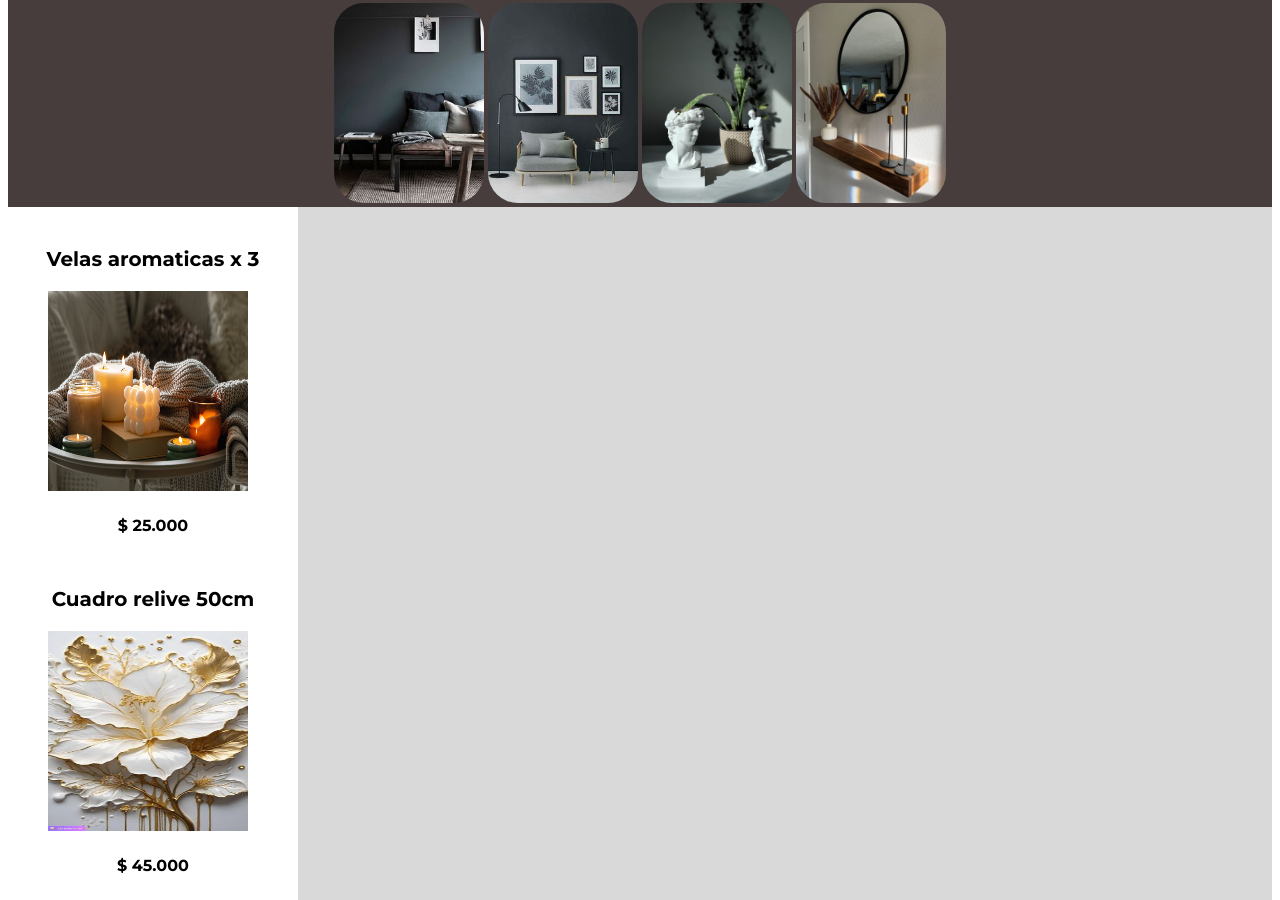
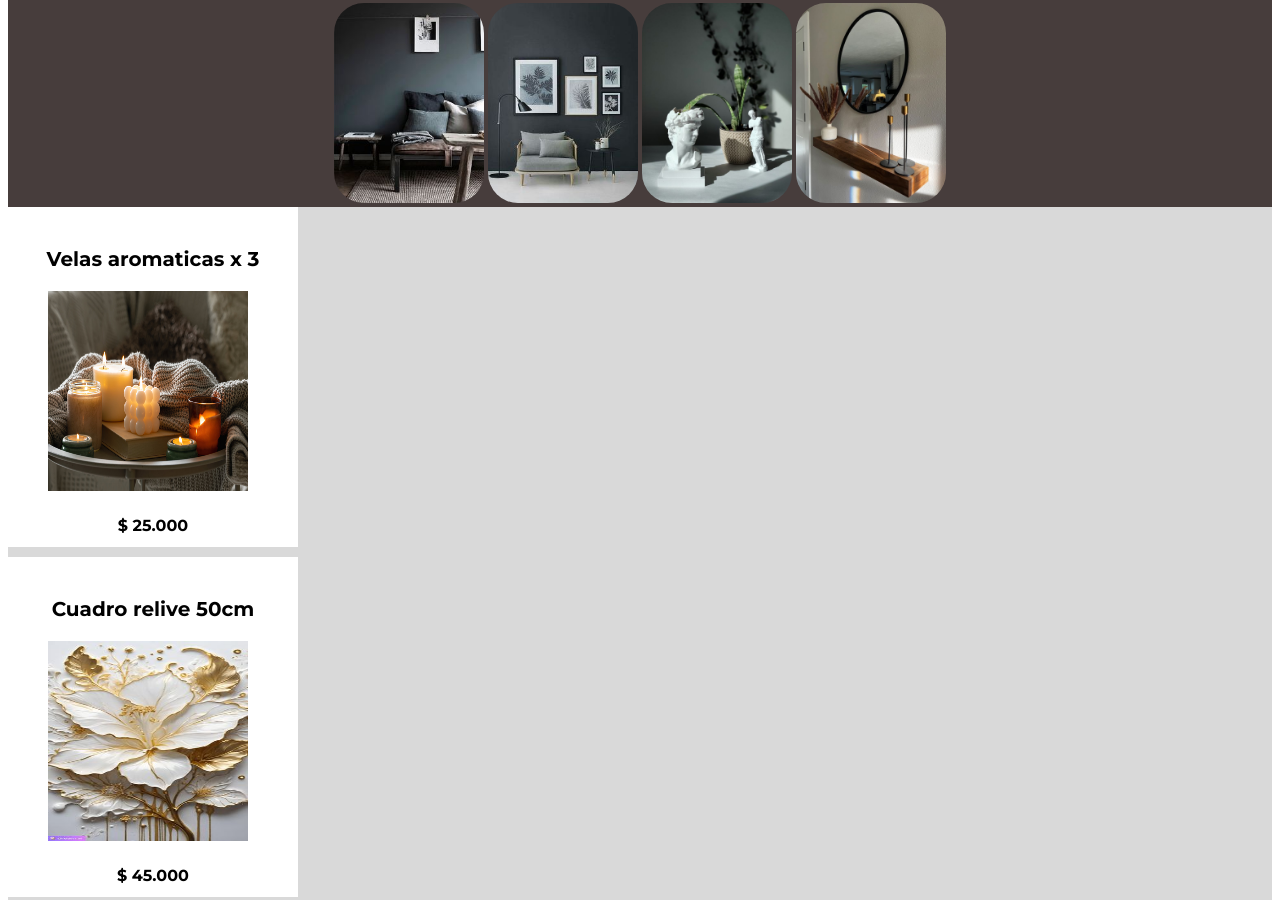
Before and after one commit to Artikaup/misterio-deco, a plain HTML site: page index.html in a window 1280 px wide. Shown: the part 494-1394 px from the top of the page. Drawn offline with Linux system fonts and the light colour scheme; a web font is replaced by a local one.

Commit message:
Se agrega grid en recomendados pero no encolumna las cards, se instala js file

```diff
--- a/estilos.css
+++ b/estilos.css
@@ -78,7 +78,9 @@ p{
 
 .recomendados{
     background-color: #D9D9D9;
-
+    display: grid;
+    grid-template-columns: auto;
+    gap: 10px;
 
 }
 
--- a/index.html
+++ b/index.html
@@ -9,6 +9,7 @@
     <title>Misterio-Deco</title>
     <link rel="stylesheet" href="estilos.css" type="text/css"/>
     <link rel="shortcut icon" href="images/logo.png" type="image"/>
+    <script type="text/Javascript" src="script.js"></script>
 </head>
 <body>
     <header>
```
Also changed, not shown: images/3cuadros.jpg (added), script.js (added).
